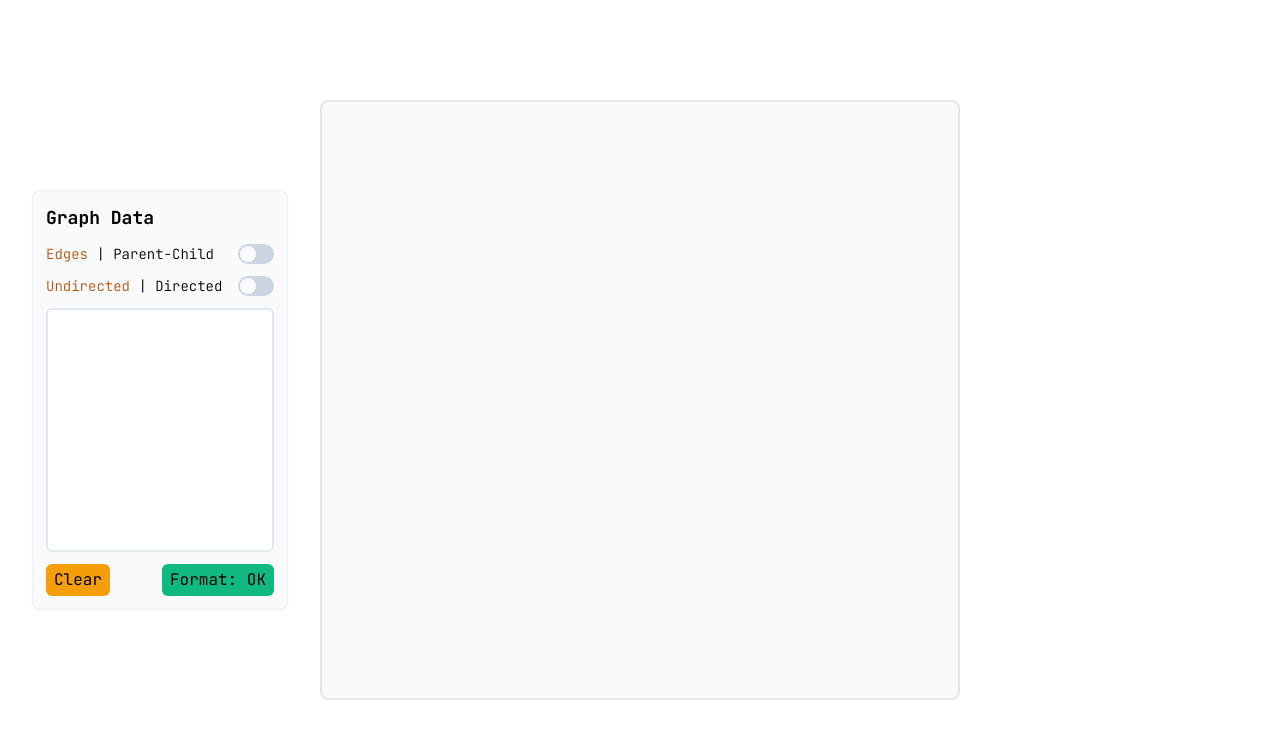
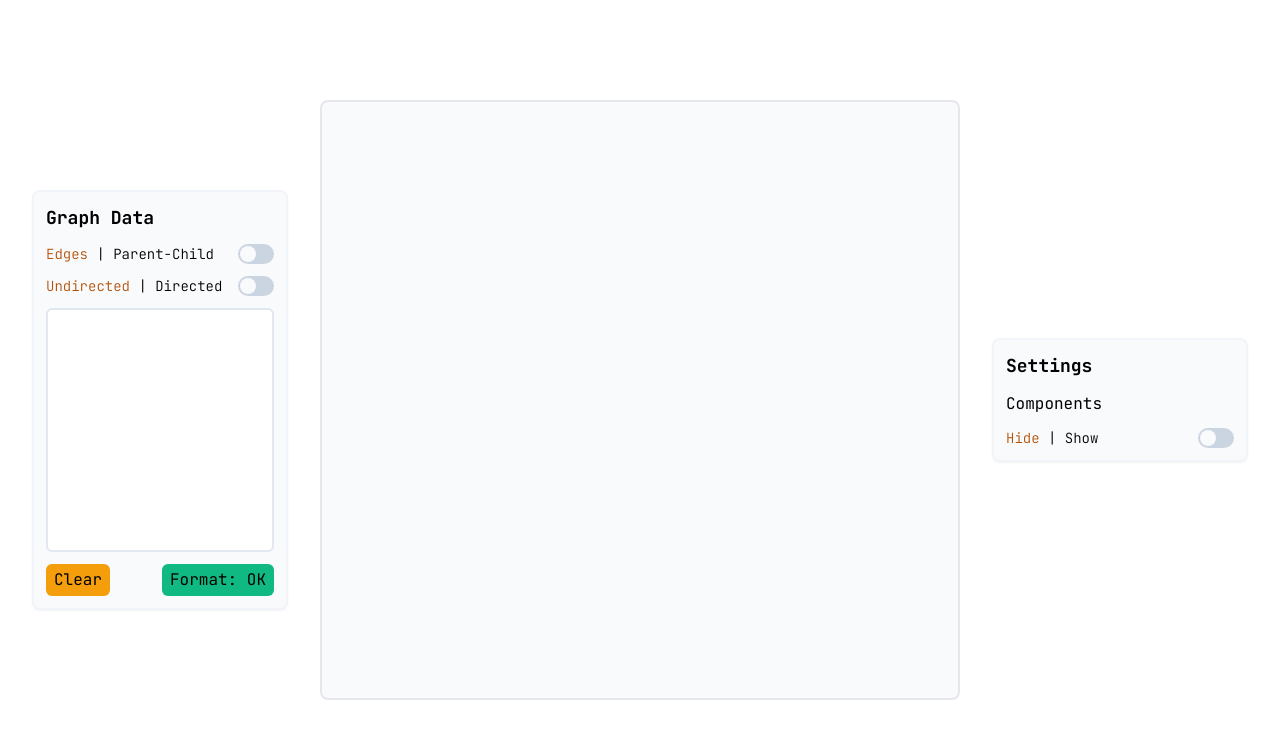
Before and after one commit to anAcc22/another_graph_editor, a React (Vite) app: page / in a window 1280 px wide. Shown: the top 738 px of the page. Built offline with nearby package versions, Linux system fonts and the light colour scheme.

Commit message:
feat: add (strongly-connected) components

```diff
--- a/src/App.tsx
+++ b/src/App.tsx
@@ -1,18 +1,27 @@
 import { GraphInput } from "./components/GraphInput";
 import { GraphCanvas } from "./components/GraphCanvas";
+import { GraphSettings } from "./components/GraphSettings";
+
+import { Settings } from "./types";
 import { Graph } from "./types";
+
 import { useState } from "react";
 
 function App() {
   const [graph, setGraph] = useState<Graph>({
     nodes: new Array<string>(),
     adj: new Map<string, string[]>(),
+    rev: new Map<string, string[]>(),
     edges: new Array<string>(),
   });
   const [directed, setDirected] = useState<boolean>(false);
+  const [settings, setSettings] = useState<Settings>({
+    showComponents: false,
+  });
 
   const updateGraph = (graph: Graph) => setGraph(graph);
   const updateDirected = (directed: boolean) => setDirected(directed);
+  const updateSettings = (settings: Settings) => setSettings(settings);
 
   return (
     <>
@@ -21,7 +30,8 @@ function App() {
         directed={directed}
         updateDirected={updateDirected}
       />
-      <GraphCanvas graph={graph} directed={directed} />
+      <GraphCanvas graph={graph} directed={directed} settings={settings} />
+      <GraphSettings settings={settings} updateSettings={updateSettings} />
     </>
   );
 }
--- a/src/components/GraphInput.tsx
+++ b/src/components/GraphInput.tsx
@@ -9,6 +9,13 @@ interface Props {
   directed: boolean;
   updateDirected: (directed: boolean) => void;
 }
+
+const EMPTY_GRAPH: Graph = {
+  nodes: new Array<string>(),
+  adj: new Map<string, string[]>(),
+  rev: new Map<string, string[]>(),
+  edges: new Array<string>(),
+};
 
 type InputFormat = "edges" | "parentChild";
 
@@ -48,6 +55,10 @@ export function GraphInput({ updateGraph, directed, updateDirected }: Props) {
       window.removeEventListener("resize", processGraphInput);
     };
   }, []);
+
+  useEffect(() => {
+    updateGraph(EMPTY_GRAPH);
+  }, [inputFormat]);
 
   return (
     <>
--- /dev/null
+++ b/src/components/GraphSettings.tsx
@@ -0,0 +1,97 @@
+import { Settings } from "../types";
+
+interface Props {
+  settings: Settings;
+  updateSettings: (settings: Settings) => void;
+}
+
+export function GraphSettings({ settings, updateSettings }: Props) {
+  return (
+    <>
+      <div
+        className="font-jetbrains flex flex-col border-2 rounded-lg bg-slate-50
+          shadow-sm border-slate-100 sm:ml-1/8 sm:mb-1/8 sm:mr-1/8 lg:m-0
+          lg:absolute lg:top-1/2 lg:-translate-y-1/2 lg:w-1/4 lg:right-1/24
+          xl:right-5/200 xl:w-1/5 p-3 space-y-3"
+      >
+        <h3 className="font-bold text-lg">Settings</h3>
+
+        <h4 className="font-normal">Components</h4>
+        <div className="flex font-light text-sm justify-between">
+          <span>
+            <span>
+              {!settings.showComponents ? (
+                <span className="text-amber-700 p-0 hover:cursor-pointer">
+                  Hide
+                </span>
+              ) : (
+                <span
+                  className="p-0 hover:cursor-pointer"
+                  onClick={() => {
+                    updateSettings({
+                      ...settings,
+                      showComponents: false,
+                    });
+                    let directedCheckbox = document.getElementById(
+                      "inputSettingsComponents",
+                    ) as HTMLInputElement;
+                    directedCheckbox.checked = false;
+                  }}
+                >
+                  Hide
+                </span>
+              )}
+            </span>
+            <span> | </span>
+            <span>
+              {settings.showComponents ? (
+                <span className="text-amber-700 p-0 hover:cursor-pointer">
+                  Show
+                </span>
+              ) : (
+                <span
+                  className="p-0 hover:cursor-pointer"
+                  onClick={() => {
+                    updateSettings({
+                      ...settings,
+                      showComponents: true,
+                    });
+                    let directedCheckbox = document.getElementById(
+                      "inputSettingsComponents",
+                    ) as HTMLInputElement;
+                    directedCheckbox.checked = true;
+                  }}
+                >
+                  Show
+                </span>
+              )}
+            </span>
+          </span>
+          <label className="relative inline w-9">
+            <input
+              onClick={() =>
+                updateSettings({
+                  ...settings,
+                  showComponents: !settings.showComponents,
+                })
+              }
+              type="checkbox"
+              id="inputSettingsComponents"
+              className="peer invisible"
+            />
+            <span
+              className="absolute top-0 left-0 w-9 h-5 cursor-pointer
+                rounded-full bg-slate-300 border-none transition-all duration-75
+                hover:bg-slate-400 peer-checked:bg-slate-600"
+            ></span>
+            <span
+              className="absolute top-0.5 left-0.5 w-4 h-4 bg-slate-50
+                rounded-full transition-all duration-75 cursor-pointer
+                peer-checked:translate-x-4"
+            ></span>
+          </label>
+        </div>
+      </div>
+    </>
+  );
+}
--- a/src/components/animateGraph.ts
+++ b/src/components/animateGraph.ts
@@ -1,9 +1,40 @@
 import { Graph } from "../types";
+import { Settings } from "../types";
+import { ColorMap } from "../types";
+
+import { buildComponents } from "./graphComponents";
+import { buildSCComponents } from "./graphComponents";
 
 interface Vector2D {
   x: number;
   y: number;
 }
+
+class Node {
+  pos: Vector2D;
+  vel: Vector2D = { x: 0, y: 0 };
+  constructor(x: number, y: number) {
+    this.pos = {
+      x,
+      y,
+    };
+  }
+  inBounds(): boolean {
+    const x = this.pos.x;
+    const y = this.pos.y;
+    const xOk = x >= NODE_RADIUS && x + NODE_RADIUS <= canvasWidth;
+    const yOk = y >= NODE_RADIUS && y + NODE_RADIUS <= canvasHeight;
+    return xOk && yOk;
+  }
+  resetPos(): void {
+    this.pos = {
+      x: clamp(this.pos.x, NODE_RADIUS, canvasWidth - NODE_RADIUS),
+      y: clamp(this.pos.y, NODE_RADIUS, canvasHeight - NODE_RADIUS),
+    };
+  }
+}
+
+// ╾─────────────────────────╼ Math Functions ╾─────────────────────╼
 
 function clamp(val: number, low: number, high: number) {
   return Math.max(low, Math.min(val, high));
@@ -12,6 +43,8 @@ function clamp(val: number, low: number, high: number) {
 function euclidDist(u: Vector2D, v: Vector2D): number {
   return Math.hypot(u.x - v.x, u.y - v.y);
 }
+
+// ╾───────────────────────╼ Plotting Functions ╾───────────────────╼
 
 function drawArrow(ctx: CanvasRenderingContext2D, u: Vector2D, v: Vector2D) {
   const theta = Math.atan2(v.y - u.y, v.x - u.x);
@@ -44,7 +77,6 @@ function drawArrow(ctx: CanvasRenderingContext2D, u: Vector2D, v: Vector2D) {
 const FPS = 60;
 
 const STROKE_COLOR = "hsl(0, 0%, 10%)";
-const FILL_COLOR = "hsl(0, 0%, 100%)";
 
 const TEXT_COLOR = "hsl(0, 0%, 10%)";
 const TEXT_Y_OFFSET = 1;
@@ -61,36 +93,32 @@ const EDGE_BORDER_WIDTH_HALF = 1;
 
 const ARROW_LENGTH = 10;
 
+const FILL_COLORS = [
+  "#dedede",
+  "#dd7878",
+  "#7287ed",
+  "#dfae5d",
+  "#70b05b",
+  "#dc8a68",
+  "#30afc5",
+  "#37b2a9",
+  "#ea76cb",
+  "#a879ef",
+];
+
+const FILL_COLORS_LENGTH = FILL_COLORS.length;
+
 let canvasWidth: number;
 let canvasHeight: number;
 
 let mousePos: Vector2D = { x: 0, y: 0 };
 
-let directed = true;
+let oldDirected = false;
+let directed = false;
 
-class Node {
-  pos: Vector2D;
-  vel: Vector2D = { x: 0, y: 0 };
-  constructor(x: number, y: number) {
-    this.pos = {
-      x,
-      y,
-    };
-  }
-  inBounds(): boolean {
-    const x = this.pos.x;
-    const y = this.pos.y;
-    const xOk = x >= NODE_RADIUS && x + NODE_RADIUS <= canvasWidth;
-    const yOk = y >= NODE_RADIUS && y + NODE_RADIUS <= canvasHeight;
-    return xOk && yOk;
-  }
-  resetPos(): void {
-    this.pos = {
-      x: clamp(this.pos.x, NODE_RADIUS, canvasWidth - NODE_RADIUS),
-      y: clamp(this.pos.y, NODE_RADIUS, canvasHeight - NODE_RADIUS),
-    };
-  }
-}
+let settings: Settings = {
+  showComponents: false,
+};
 
 let nodes: string[] = [];
 let nodeMap = new Map<string, Node>();
@@ -98,6 +126,11 @@ let nodeMap = new Map<string, Node>();
 let draggedNodes: string[] = [];
 
 let edges: string[] = [];
+
+let adj = new Map<string, string[]>();
+let rev = new Map<string, string[]>();
+
+let colorMap: ColorMap | undefined = undefined;
 
 function updateNodes(graph: Graph): void {
   for (const u of graph.nodes) {
@@ -161,9 +194,30 @@ function updateEdges(graph: Graph): void {
   edges = edges.filter((e) => !deletedEdges.includes(e));
 }
 
+function buildSettings(): void {
+  if (directed) {
+    if (settings.showComponents) {
+      colorMap = buildSCComponents(nodes, adj, rev);
+    } else {
+      colorMap = undefined;
+    }
+  } else {
+    if (settings.showComponents) {
+      colorMap = buildComponents(nodes, adj);
+    } else {
+      colorMap = undefined;
+    }
+  }
+}
+
 export function updateGraph(graph: Graph) {
   updateNodes(graph);
   updateEdges(graph);
+
+  adj = graph.adj;
+  rev = graph.rev;
+
+  buildSettings();
 }
 
 export function resizeGraph(width: number, height: number) {
@@ -175,6 +229,11 @@ export function updateDirected(d: boolean) {
   directed = d;
 }
 
+export function updateSettings(s: Settings) {
+  settings = s;
+  buildSettings();
+}
+
 function resetMisplacedNodes() {
   nodes.map((u) => {
     if (!nodeMap.get(u)!.inBounds()) {
@@ -184,14 +243,21 @@ function resetMisplacedNodes() {
 }
 
 function renderNodes(ctx: CanvasRenderingContext2D) {
-  for (const u of nodes) {
+  for (let i = 0; i < nodes.length; i++) {
+    const u = nodes[i];
+
     const node = nodeMap.get(u);
 
     ctx.lineWidth = 2 * NODE_BORDER_WIDTH_HALF;
     ctx.lineCap = "round";
 
     ctx.strokeStyle = STROKE_COLOR;
-    ctx.fillStyle = FILL_COLOR;
+    ctx.fillStyle =
+      FILL_COLORS[
+        colorMap === undefined
+          ? 0
+          : colorMap.get(nodes[i])! % FILL_COLORS_LENGTH
+      ];
 
     ctx.textBaseline = "middle";
     ctx.textAlign = "center";
@@ -362,6 +428,11 @@ export function animateGraph(
 
       resetMisplacedNodes();
 
+      if (directed !== oldDirected) {
+        buildSettings();
+        oldDirected = directed;
+      }
+
       draggedNodes.map((u) => {
         nodeMap.get(u)!.pos = {
           x: clamp(mousePos.x, NODE_RADIUS, canvasWidth - NODE_RADIUS),
--- /dev/null
+++ b/src/components/graphComponents.ts
@@ -0,0 +1,73 @@
+import { ColorMap } from "../types";
+
+export function buildComponents(
+  nodes: string[],
+  adj: Map<string, string[]>,
+): ColorMap {
+  let colorMap: ColorMap = new Map<string, number>();
+  let color = 1;
+
+  const dfs = (u: string): void => {
+    colorMap.set(u, color);
+    for (const v of adj.get(u)!) {
+      if (!colorMap.has(v)) {
+        dfs(v);
+      }
+    }
+  };
+
+  for (const u of nodes) {
+    if (!colorMap.has(u)) {
+      dfs(u);
+      color++;
+    }
+  }
+
+  return colorMap;
+}
+
+export function buildSCComponents(
+  nodes: string[],
+  adj: Map<string, string[]>,
+  rev: Map<string, string[]>,
+): ColorMap {
+  let colorMap: ColorMap = new Map<string, number>();
+  let color = 1;
+  let stack: string[] = [];
+
+  const buildStack = (u: string): void => {
+    colorMap.set(u, 0);
+    for (const v of adj.get(u)!) {
+      if (!colorMap.has(v)) {
+        buildStack(v);
+      }
+    }
+    stack.push(u);
+  };
+
+  for (const u of nodes) {
+    if (!colorMap.has(u)) {
+      buildStack(u);
+    }
+  }
+
+  stack.reverse();
+
+  const dfs = (u: string): void => {
+    colorMap.set(u, color);
+    for (const v of rev.get(u)!) {
+      if (colorMap.get(v)! === 0) {
+        dfs(v);
+      }
+    }
+  };
+
+  for (const u of stack) {
+    if (colorMap.get(u)! === 0) {
+      dfs(u);
+      color++;
+    }
+  }
+
+  return colorMap;
+}
--- a/src/components/parseGraphInput.ts
+++ b/src/components/parseGraphInput.ts
@@ -26,6 +26,7 @@ export function parseGraphInputParentChild(
 
   let nodes = new Set<string>();
   let adj = new Map<string, string[]>();
+  let rev = new Map<string, string[]>();
   let edges = new Array<string>();
 
   for (let i = 0; i < edgeCnt; i++) {
@@ -51,11 +52,25 @@ export function parseGraphInputParentChild(
     }
   }
 
+  for (const [u, vs] of adj.entries()) {
+    if (!rev.has(u)) {
+      rev.set(u, []);
+    }
+    for (const v of vs) {
+      if (rev.has(v)) {
+        rev.set(v, [...rev.get(v)!, u]);
+      } else {
+        rev.set(v, []);
+      }
+    }
+  }
+
   return {
     status: "OK",
     graph: {
       nodes: Array.from(nodes),
       adj,
+      rev,
       edges,
     },
   };
@@ -69,6 +84,7 @@ export function parseGraphInputEdges(input: string): ParsedGraph {
 
   let nodes = new Set<string>();
   let adj = new Map<string, string[]>();
+  let rev = new Map<string, string[]>();
   let edges = new Array<string>();
 
   for (const e of raw) {
@@ -105,11 +121,25 @@ export function parseGraphInputEdges(input: string): ParsedGraph {
     }
   }
 
+  for (const [u, vs] of adj.entries()) {
+    if (!rev.has(u)) {
+      rev.set(u, []);
+    }
+    for (const v of vs) {
+      if (rev.has(v)) {
+        rev.set(v, [...rev.get(v)!, u]);
+      } else {
+        rev.set(v, [u]);
+      }
+    }
+  }
+
   return {
     status: "OK",
     graph: {
       nodes: Array.from(nodes),
       adj,
+      rev,
       edges,
     },
   };
```
Also changed, not shown: src/components/GraphCanvas.tsx (+10 -8 lines), src/types.ts (+9 -2 lines).
